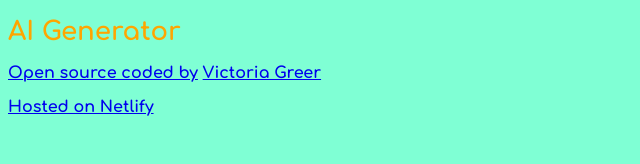
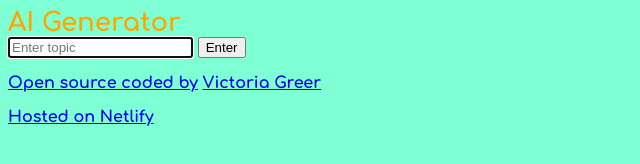
Before and after one commit to themightyvicki1/ai-generator-project, a plain HTML site: page index.html in a window 1280 px wide. Shown: the whole page, without its empty margins (0-640 px from the left). Drawn offline with Linux system fonts and the light colour scheme.

Commit message:
added basic HTML layout including form

```diff
--- a/index.html
+++ b/index.html
@@ -15,8 +15,20 @@
     <title>AI Generator Project</title>
   </head>
   <body>
-    <h1>AI Generator</h1>
-
+    <div class="container">
+      <header>AI Generator</header>
+      <main>
+        <form>
+          <input
+            type="type"
+            placeholder="Enter topic"
+            autofocus="on"
+            autocomplete="off"
+            required
+          />
+          <input type="submit" value="Enter" />
+        </form>
+      </main>
       <footer>
         <p>
           <a
@@ -41,6 +53,8 @@
           >
         </p>
       </footer>
+    </div>
+
     <!--link to javascript file-->
     <script src="src/script.js"></script>
   </body>
--- a/src/styles.css
+++ b/src/styles.css
@@ -8,7 +8,7 @@
   font-style: normal;
 }
 
-h1 {
+header {
   font-size: 26px;
   color: orange;
 }
```
Lines whose indentation alone changed are shown as unchanged.
